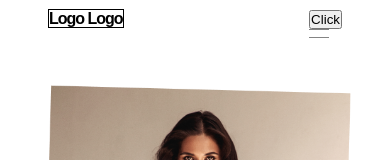
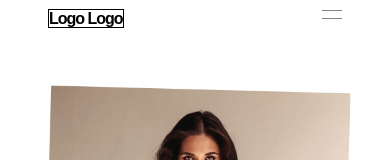
Before and after one commit to Serg-leichenko/Ink-Lingerie, a plain HTML site: page index.html in a window 390 px wide. Shown: the top 160 px of the page. Drawn offline with nearby package versions, Linux system fonts and the light colour scheme; files that its build step writes are made by us from their sources.

Commit message:
delete "Click"

```diff
--- a/index.html
+++ b/index.html
@@ -38,7 +38,6 @@
           </div>
         </div>
         <nav class="top-nav topNav">
-          <button class="burger">Click</button>
           <div class="burger">
             <span></span>
             <span></span>
```
